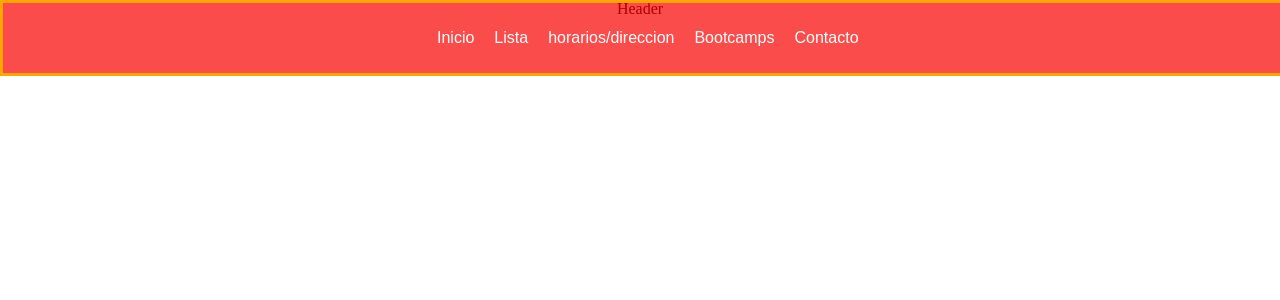
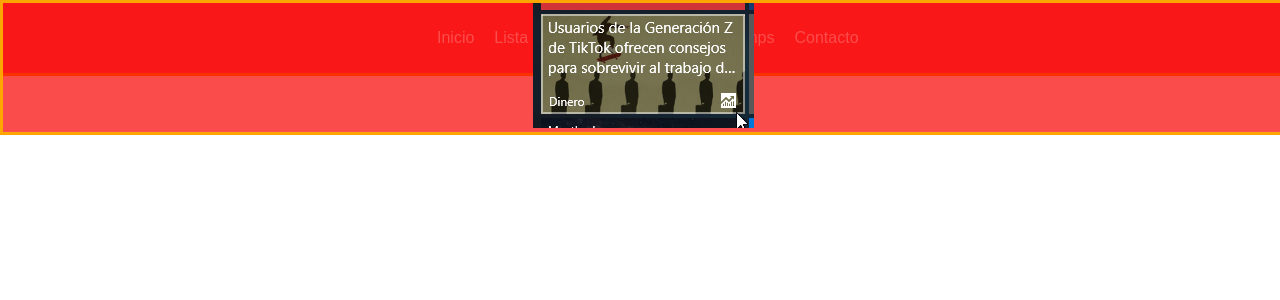
Before and after one commit to DjMagic32/vic_store, a React (Create React App) app: page / in a window 1280 px wide. Shown: the top 300 px of the page. Built offline with nearby package versions, Linux system fonts and the light colour scheme.

Commit message:
mis cambios

```diff
--- a/src/components/Header.jsx
+++ b/src/components/Header.jsx
@@ -1,8 +1,14 @@
 import React from 'react';
+import imagen from './genz.png'
+import '../styles/Header.css'
 
 const Header = () => {
   return (
-    <div>Header</div>
+    <header className='header'>
+        <div className='Intel_Emblem'>
+          <img src={imagen} alt="Intel" className='w10' />
+        </div>
+    </header>
   )
 }
 
--- a/src/styles/Header.css
+++ b/src/styles/Header.css
@@ -0,0 +1,13 @@
+.h2 {
+    text-align: center;
+    display: flexbox;
+    color: black;
+}
+.w10 {
+    display: flexbox;
+    justify-content: center;
+    right: 50%;
+    bottom: -50%;
+
+
+}
```
Also changed, not shown: src/components/Intel-logo.png (added), src/components/genz.png (added).
